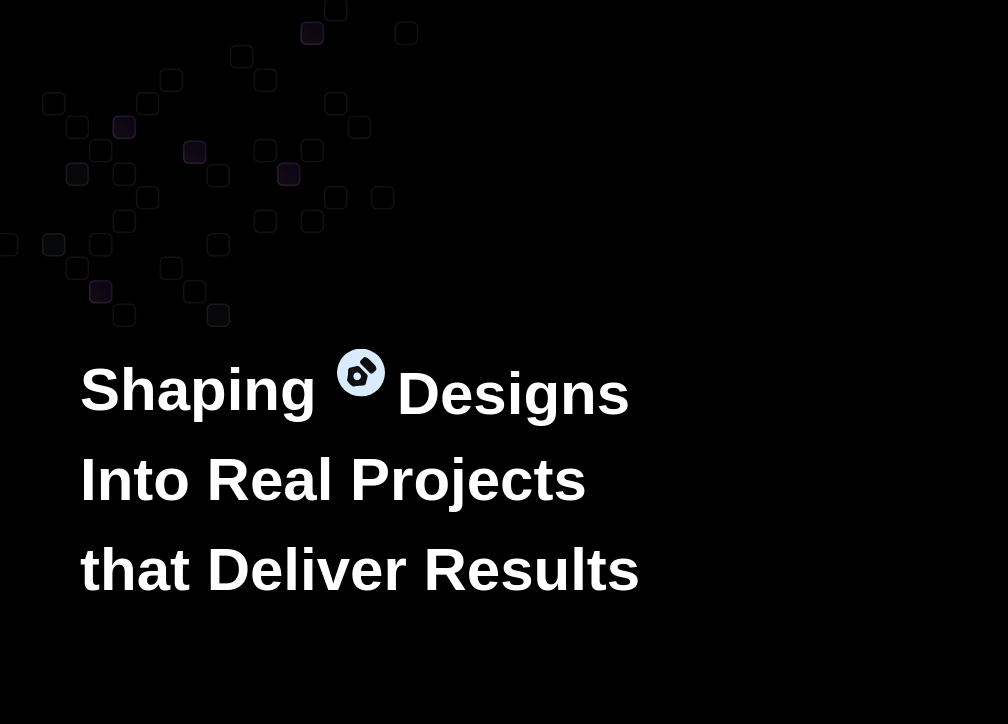
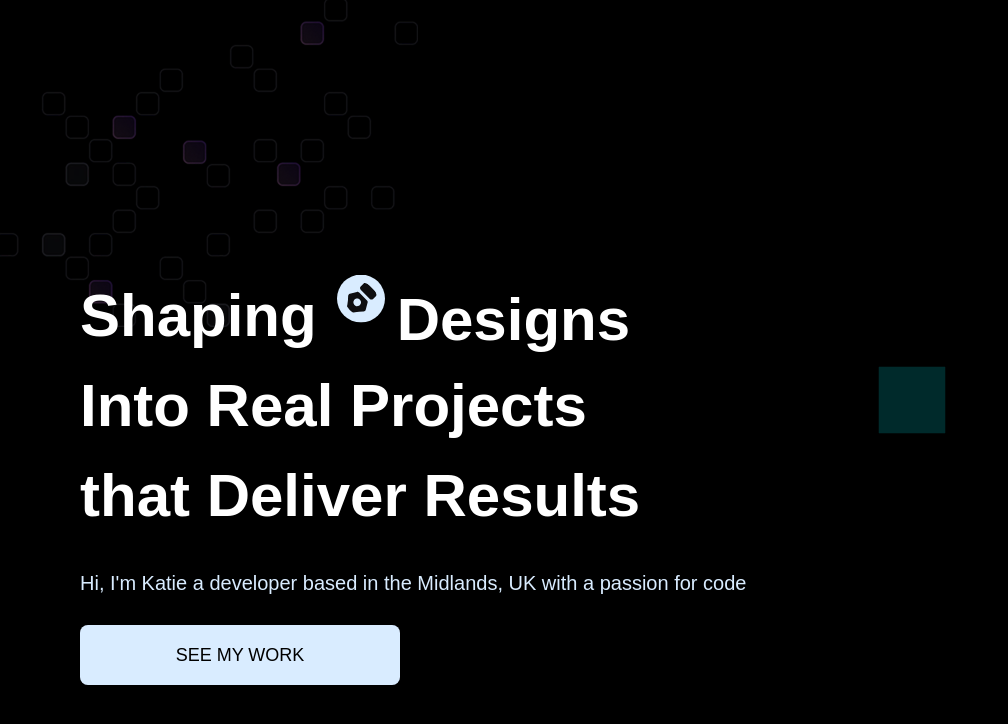
Before and after one commit to itsevgenii/3D-Portfolio, a React app: page / in a window 1280 px wide. Shown: the top 724 px of the page, without its empty margins (0-1008 px from the left). Built offline with nearby package versions, Linux system fonts and the light colour scheme; the HTML template or start-up script is replaced by a standard one; a web font is replaced by a local one.

Commit message:
started implementing 3d model, added button without functionality

```diff
--- /dev/null
+++ b/src/components/Button.jsx
@@ -0,0 +1,17 @@
+import React from "react";
+
+const Button = ({ text, className, id }) => {
+  return (
+    <a className={`${className ?? ""}`} cta-wrapper>
+      <div className="cta-button group">
+        <div className="bg-circle" />
+        <p className="text">{text}</p>
+        <div className="arrow-wrapper">
+          <img src="/images/arrow-down.svg" alt="arrow" />
+        </div>
+      </div>
+    </a>
+  );
+};
+
+export default Button;
--- /dev/null
+++ b/src/components/HeroModels/HeroExperience.jsx
@@ -0,0 +1,19 @@
+import { OrbitControls } from "@react-three/drei";
+import { Canvas } from "@react-three/fiber";
+import React from "react";
+
+const HeroExperience = () => {
+  return (
+    <Canvas camera={{ position: [0, 0, 15], fov: 45 }}>
+      <ambientLight intensity={0.2} color="#1a1a40" />
+      <directionalLight position={[5, 5, 5]} intensity={1} />
+      <OrbitControls />
+      <mesh>
+        <boxGeometry args={[1, 1, 1]} />
+        <meshStandardMaterial color="teal" />
+      </mesh>
+    </Canvas>
+  );
+};
+
+export default HeroExperience;
--- a/src/sections/Hero.jsx
+++ b/src/sections/Hero.jsx
@@ -1,5 +1,8 @@
 import React from "react";
 import { words } from "../constants/index.js";
+import Button from "../components/Button.jsx";
+import HeroExperience from "../components/HeroModels/HeroExperience.jsx";
+
 const Hero = () => {
   return (
     <section id="hero" className="relative overflow-hidden">
@@ -8,6 +11,7 @@
       </div>
 
       <div className="hero-layout">
+        {/*left hero context*/}
         <header className="flex flex-col justify-centre md:w-full w-screen md:px-20 px-5">
           <div className="flex flex-col gap-7">
             <div className="hero-text">
@@ -34,8 +38,23 @@
               <h1>Into Real Projects</h1>
               <h1>that Deliver Results</h1>
             </div>
+            <p className="text-white-50 md:text-xl relative z-10 pointer-events-none">
+              Hi, I'm Katie a developer based in the Midlands, UK with a passion
+              for code
+            </p>
+            <Button
+              className="md:w-80 md:h-16 w-60 h-12"
+              id="button"
+              text="See my Work"
+            />
           </div>
         </header>
+        {/*right 3d model*/}
+        <figure>
+          <div className="hero-3d-layout">
+            <HeroExperience />
+          </div>
+        </figure>
       </div>
     </section>
   );
```
